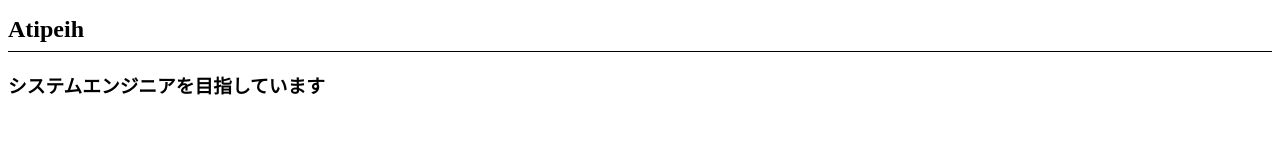
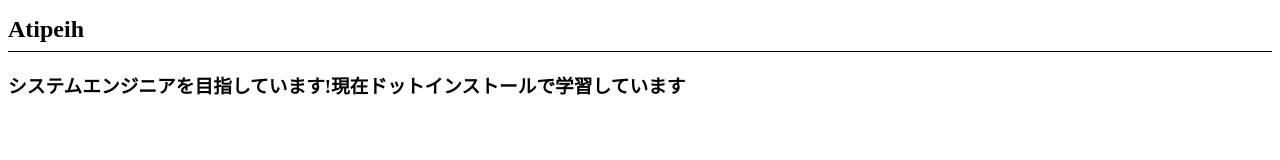
Before and after one commit to atipeih/atipeih.github.io, a plain HTML site: page index.html in a window 1280 px wide. Drawn offline with Linux system fonts and the light colour scheme.

Commit message:
Add files via upload

```diff
--- a/index.html
+++ b/index.html
@@ -9,6 +9,6 @@
 </head>
 <body>
   <h1>Atipeih</h1>
-  <h3>システムエンジニアを目指しています</h3>
+  <h3>システムエンジニアを目指しています!現在ドットインストールで学習しています</h3>
 </body>
 </html>
```
